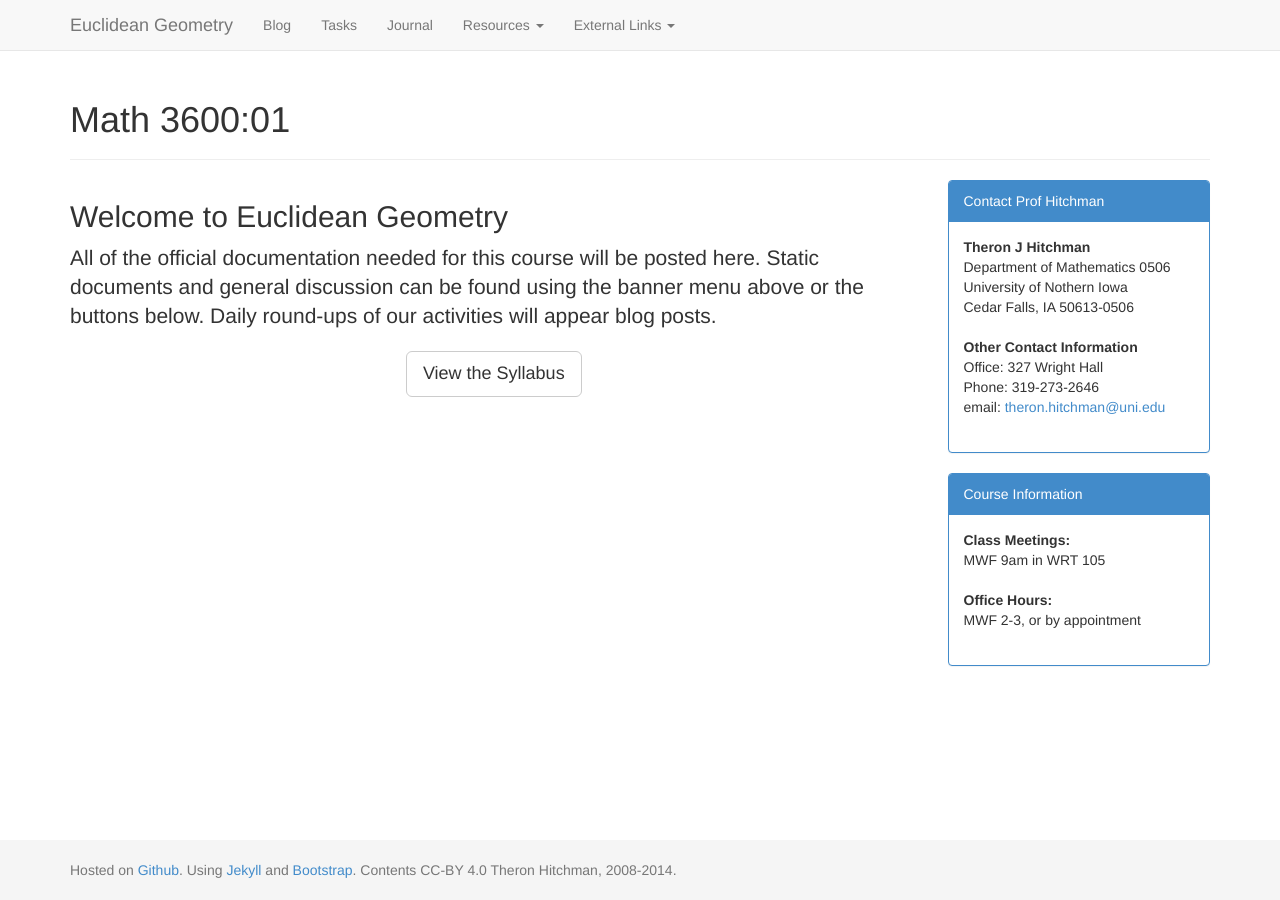
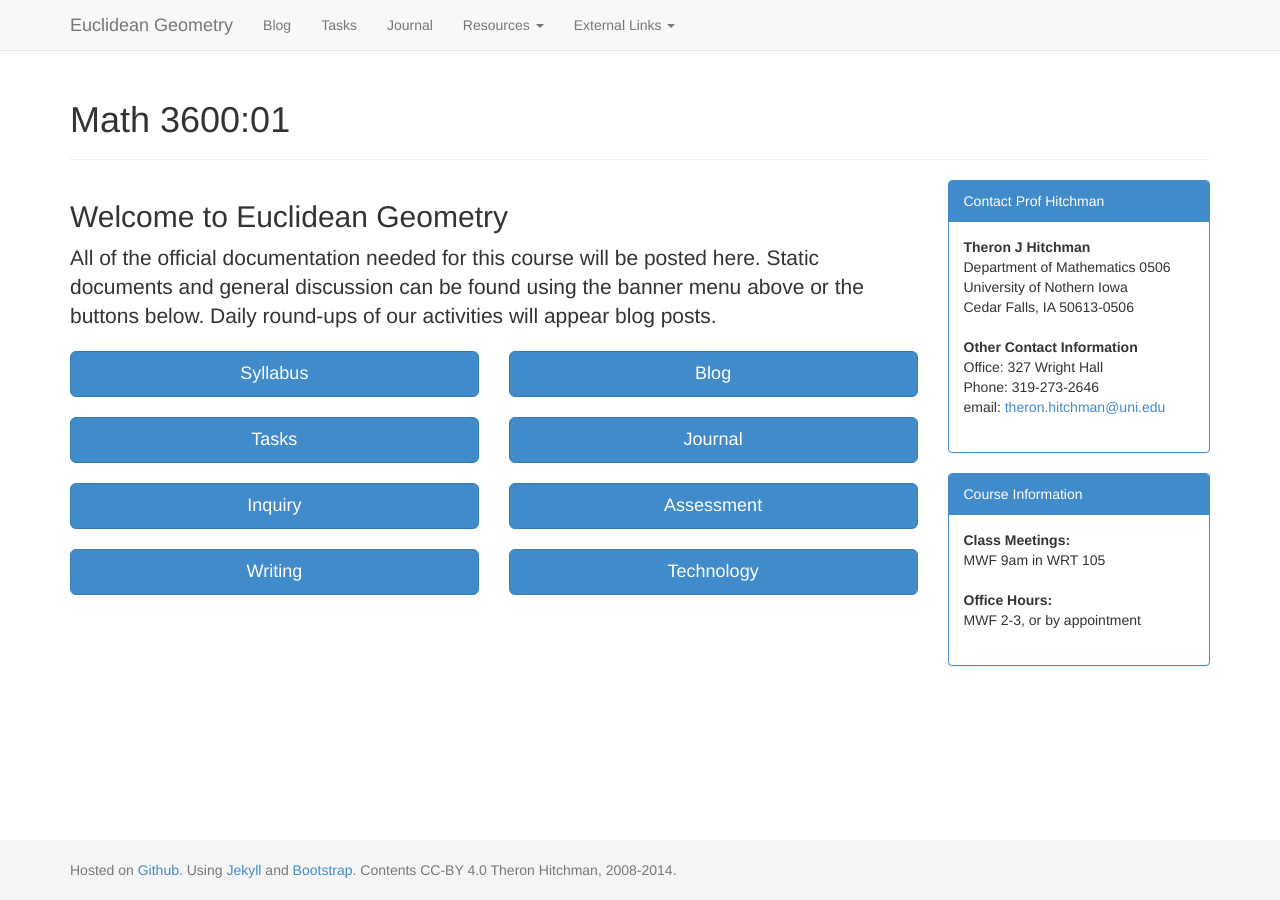
Before and after one commit to theronhitchman/euclidean-geometry, a Jekyll site: the page built from index.md, in a window 1280 px wide. Built offline with Jekyll 4.4.1, drawn with Linux system fonts in a browser that asks for light colours; nearby versions of some CDN libraries.

Commit message:
added buttons to major pages on splash page

```diff
--- a/index.md
+++ b/index.md
@@ -12,10 +12,49 @@ above or the buttons below. Daily round-ups of our activities will appear blog
 posts.
 </p>
 
-<div class="text-center">
-<a class="btn btn-default btn-lg" href="{{ site.baseurl }}/syllabus/">View the Syllabus</a>
+<div class="row">
+  <div class="col-xs-6 text-center">
+    <a class="btn btn-primary btn-lg btn-block" href="{{ site.baseurl }}/syllabus/">Syllabus</a>
+  </div>
+  <div class="col-xs-6 text-center">
+    <a class="btn btn-primary btn-lg btn-block" href="{{ site.baseurl }}/blog/">Blog</a>
+  </div>
 </div>
-
-<p>
-<br />
-</p>
+<div class="row">
+  <br />
+</div>
+<div class="row">
+  <div class="col-xs-6 text-center">
+    <a class="btn btn-primary btn-lg btn-block" href="{{ site.baseurl }}/tasks/">Tasks</a>
+  </div>
+  <div class="col-xs-6 text-center">
+    <a class="btn btn-primary btn-lg btn-block" href="{{ site.baseurl }}/journal/">Journal</a>
+  </div>
+</div>
+<div class="row">
+  <br />
+</div>
+<div class="row">
+  <div class="col-xs-6 text-center">
+    <a class="btn btn-primary btn-lg btn-block" href="{{ site.baseurl }}/inquiry-based-learning/">Inquiry</a>
+  </div>
+  <div class="col-xs-6 text-center">
+    <a class="btn btn-primary btn-lg btn-block" href="{{ site.baseurl }}/standards-based-assessment/">Assessment</a>
+  </div>
+</div>
+<div class="row">
+  <br />
+</div>
+<div class="row">
+  <div class="col-xs-6 text-center">
+    <a class="btn btn-primary btn-lg btn-block" href="{{ site.baseurl }}/writing/">Writing</a>
+  </div>
+  <div class="col-xs-6 text-center">
+    <a class="btn btn-primary btn-lg btn-block" href="{{ site.baseurl }}/geogebra/">Technology</a>
+  </div>
+</div>
+<div>
+  <p>
+    <br class="visible-xs visible-sm"/>
+  </p>
+</div>
```
